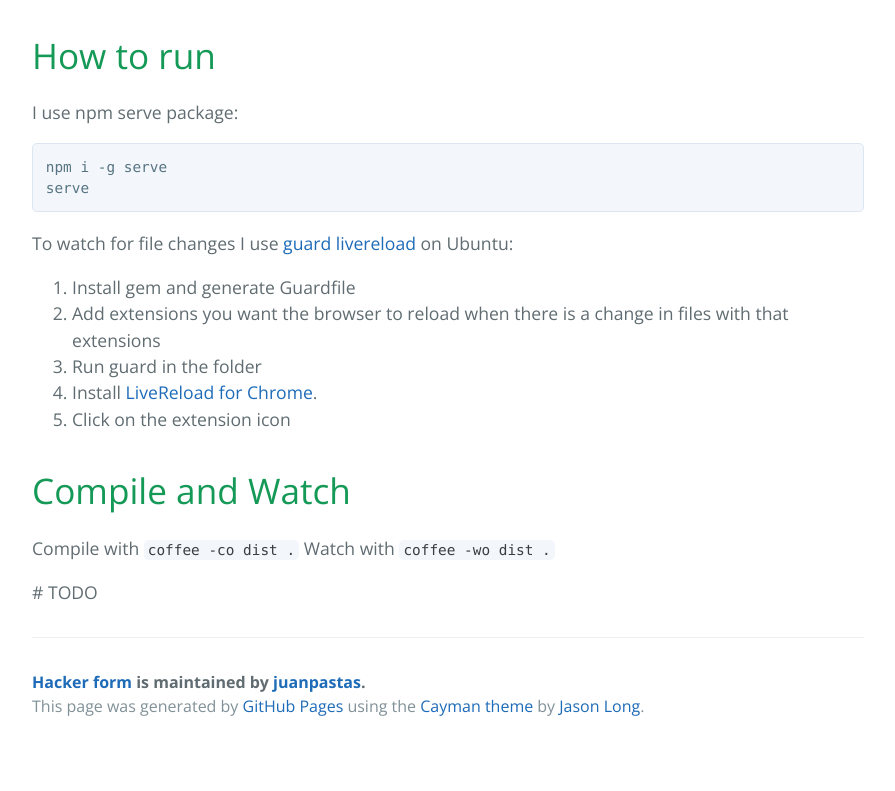
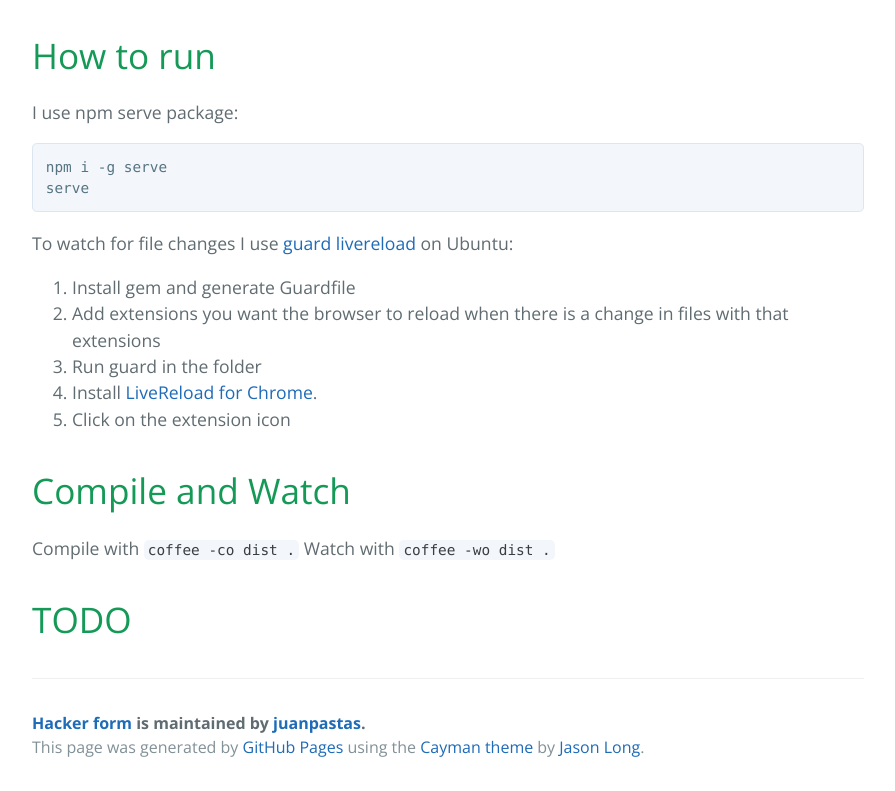
Before and after one commit to g8d3/hacker_form, a plain HTML site: page index.html in a window 1280 px wide. Shown: the part 2236-3027 px from the top of the page, without its empty margins (192-1087 px from the left). Before the commit the page ends 2986 px from the top, so only its background shows below. Drawn offline with nearby package versions, Linux system fonts and the light colour scheme.

```diff
--- a/index.html
+++ b/index.html
@@ -134,7 +134,8 @@ serve
 <p>Compile with <code>coffee -co dist .</code>
 Watch with <code>coffee -wo dist .</code></p>
 
-<p># TODO</p>
+<h1>
+<a id="todo" class="anchor" href="#todo" aria-hidden="true"><span class="octicon octicon-link"></span></a>TODO</h1>
 
       <footer class="site-footer">
         <span class="site-footer-owner"><a href="https://github.com/juanpastas/hacker_form">Hacker form</a> is maintained by <a href="https://github.com/juanpastas">juanpastas</a>.</span>
```
Also changed, not shown: params.json (+1 -1 lines).
